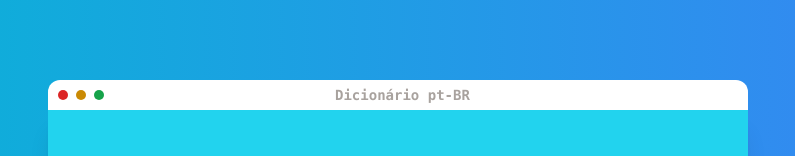
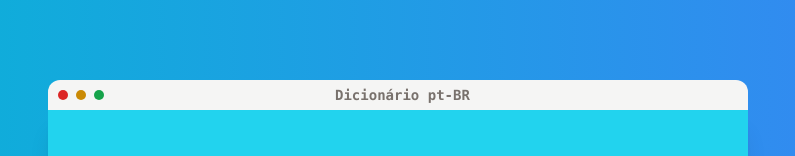
Before and after one commit to edgarrps/dic-ptbr, a React (Vite) app: page / in a window 1280 px wide. Shown: the top 156 px of the page, without its empty margins (242-1037 px from the left). Built offline with nearby package versions, Linux system fonts and the light colour scheme.

Commit message:
Altered children prop

```diff
--- a/src/Components/TitleBar.tsx
+++ b/src/Components/TitleBar.tsx
@@ -1,6 +1,6 @@
 export default function TitleBar() {
     return (
-        <div className='flex items-center bg-white space-x-2 rounded-t-xl h-[30px]
+        <div className='flex items-center bg-stone-100 space-x-2 rounded-t-xl h-[30px]
         desktop:w-[700px] desktop:pl-2.5
         laptop:w-[600px] latptop: pl-2.5
         tablet:w-[500px] tablet: pl-2.5
@@ -9,7 +9,7 @@ export default function TitleBar() {
             <div className='rounded-full bg-red-600 w-[10px] h-[10px]' />
             <div className='rounded-full bg-yellow-600 w-[10px] h-[10px]' />
             <div className='rounded-full bg-green-600 w-[10px] h-[10px]' />
-            <h2 className='desktop:px-[223px] laptop:px-[170px] tablet:px-[130px] mobile:px-[25px] font-mono font-bold text-sm text-stone-400'>Dicionário pt-BR</h2>
+            <h2 className='desktop:px-[223px] laptop:px-[170px] tablet:px-[130px] mobile:px-[25px] font-mono font-bold text-sm text-stone-500'>Dicionário pt-BR</h2>
         </div>
     )
 }
--- a/src/types/WordContextProps.ts
+++ b/src/types/WordContextProps.ts
@@ -8,5 +8,5 @@ export type WordContextProps =
         setResult: (result: []) => void
          handleChange(e: React.ChangeEvent<HTMLInputElement>): void
         handleSubmit(e: React.FormEvent<HTMLFormElement>): void
-        children?: ReactNode
+        children: Element
     }
```
